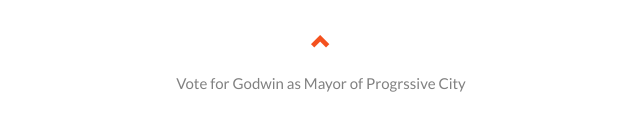
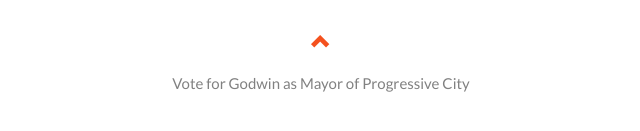
Before and after one commit to gdorvlo/godwinformayor, a plain HTML site: page mayor.html in a window 1280 px wide. Shown: the part 6013-6144 px from the top of the page, 319-959 px from the left. Drawn offline with nearby package versions, Linux system fonts and the light colour scheme; some packages are replaced by stand-ins of ours.

Commit message:
Update mayor.html

```diff
--- a/mayor.html
+++ b/mayor.html
@@ -355,7 +355,7 @@ google.maps.event.addDomListener(window, 'load', initialize);
   <a href="#myPage" title="To Top">
     <span class="glyphicon glyphicon-chevron-up"></span>
   </a>
-  <p>Vote for Godwin as Mayor of Progrssive City <a href="http://www.gcooley.com" title="Visit Godwin Dorvlo"></a></p>
+  <p>Vote for Godwin as Mayor of Progressive City <a href="http://www.gcooley.com" title="Visit Godwin Dorvlo"></a></p>
 </footer>
 
 <script>
```
